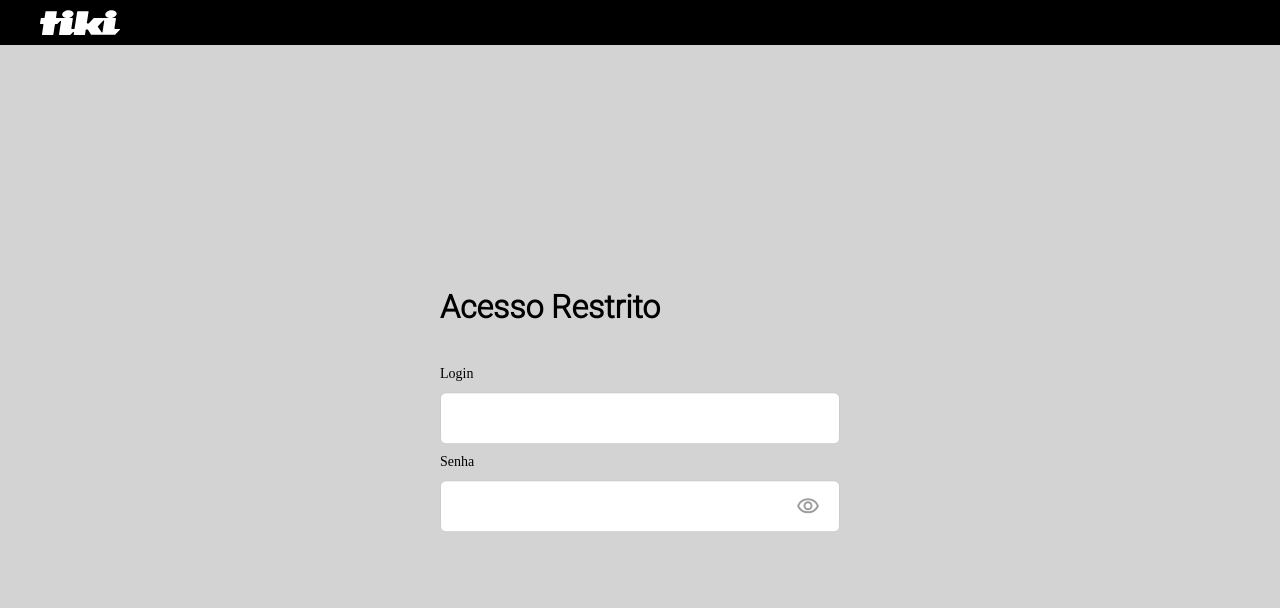
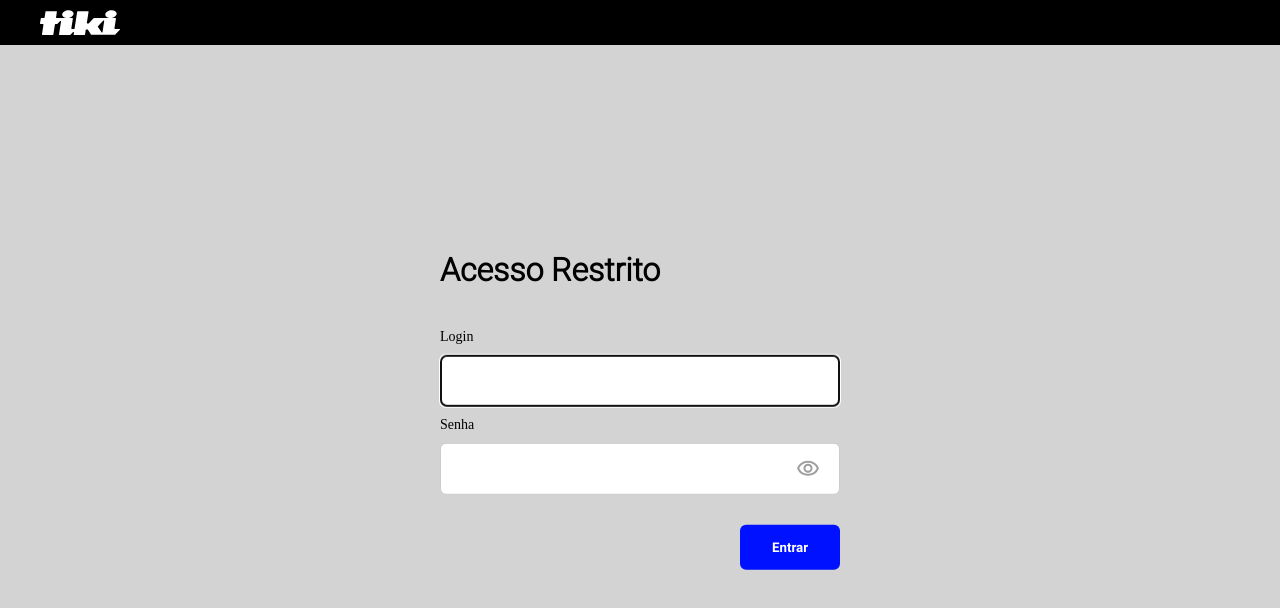
Before and after one commit to VitorLivi/Mural-de-Recados, a React (Create React App) app in the folder client/: page / in a window 1280 px wide. Shown: the top 608 px of the page. Built offline with nearby package versions, Linux system fonts and the light colour scheme.

Commit message:
Created the Button component

```diff
--- /dev/null
+++ b/client/src/components/Button/index.js
@@ -0,0 +1,27 @@
+import React from 'react'
+import PropTypes from 'prop-types'
+
+import { DefaultButton } from './style'
+
+function Button (props) {
+  const onClick = () => {
+    const { onClick } = props
+
+    if (onClick) {
+      onClick()
+    }
+  }
+
+  return (
+    <DefaultButton onClick={onClick}>
+      {props.text}
+    </DefaultButton>
+  )
+}
+
+Button.propTypes = {
+  onClick: PropTypes.func,
+  text: PropTypes.string
+}
+
+export default Button
--- /dev/null
+++ b/client/src/components/Button/style.js
@@ -0,0 +1,12 @@
+import styled from 'styled-components'
+
+export const DefaultButton = styled.button`
+  font-family: RobotoBold;
+  background-color: #0011FF;
+  border-radius: 6px;
+  cursor: pointer;
+  border: none;
+  color: #FFF;
+  width: 100%;
+  height: 100%;
+`
--- a/client/src/pages/login/index.js
+++ b/client/src/pages/login/index.js
@@ -4,8 +4,10 @@ import Navbar from '../../interfaces/navbar'
 
 import ViewPass from '../../assets/icons/icon-view_pass.svg'
 
-import { LoginBackground, FormLogin, FormWrapper, LoginTitle } from './style'
+import { LoginBackground, FormLogin, FormWrapper, LoginTitle, ButtonWrapper } from './style'
+
 import Input from '../../components/Input'
+import Button from '../../components/Button'
 
 function Login (props) {
   const [viewPassword, setViewPassword] = useState(false)
@@ -34,6 +36,7 @@ function Login (props) {
                   onChange={setUserName}
                   label='Login'
                   maxLength={100}
+                  autoFocus={true}
                 />
                 <Input value={password}
                   onChange={setPassword}
@@ -43,6 +46,9 @@ function Login (props) {
                   type={getPasswordType()}
                   onClickIcon={changePasswordFieldType}
                 />
+                <ButtonWrapper>
+                  <Button text='Entrar'/>
+                </ButtonWrapper>
               </FormLogin>
             </FormWrapper>
         </LoginBackground>
--- a/client/src/pages/login/style.js
+++ b/client/src/pages/login/style.js
@@ -24,3 +24,11 @@ export const LoginTitle = styled.h1`
   color: #000;
   margin-bottom: 40px;
 `
+
+export const ButtonWrapper = styled.div`
+  float: right;
+  width: 100px;
+  height: 45px;
+  margin-top: 20px;
+  align-self: flex-end;
+`
--- a/client/src/style/global.css
+++ b/client/src/style/global.css
@@ -14,3 +14,8 @@ body {
   font-family: 'RobotoLight';
   src: url('../assets/fonts/roboto/Roboto-Light.ttf') format('truetype');
 }
+
+@font-face {
+  font-family: 'RobotoBold';
+  src: url('../assets/fonts/roboto/Roboto-Bold.ttf') format('truetype');
+}
```
